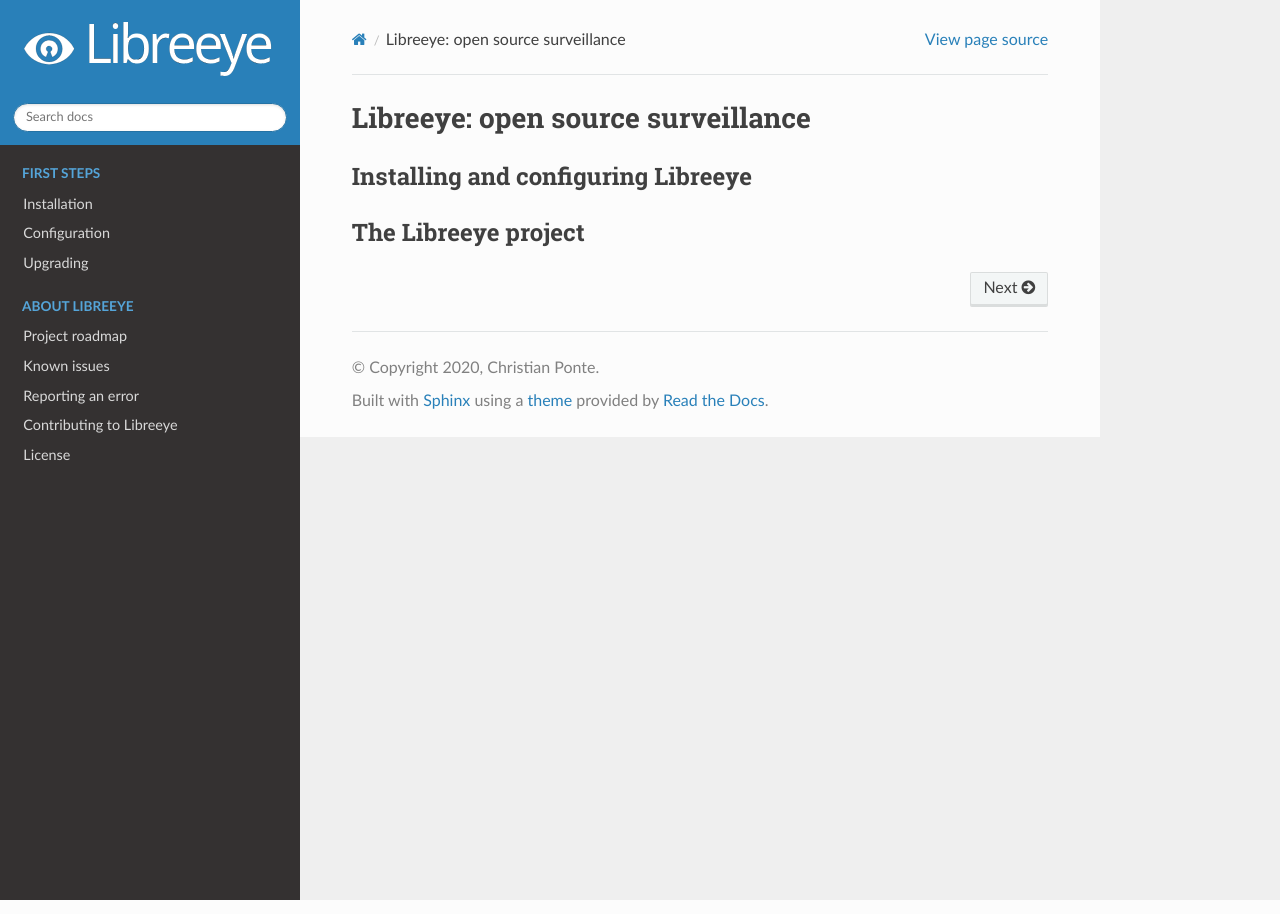
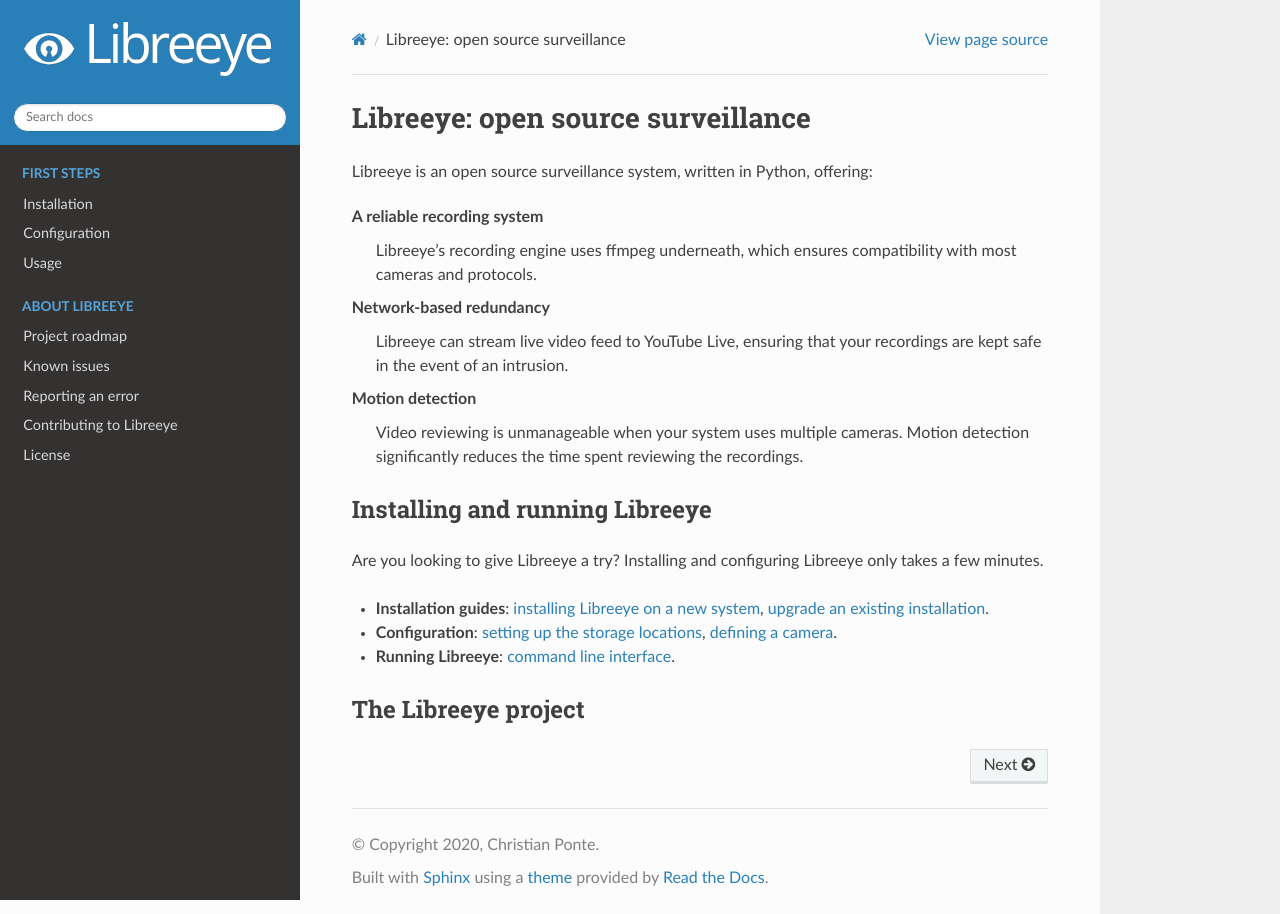
Before and after one commit to chponte/libreeye, a Sphinx documentation site: the page built from docs/index.rst, in a window 1280 px wide. Built offline with Sphinx 7.4.7 and the Read the Docs theme 2.0.0, drawn with Linux system fonts in a browser that asks for light colours; the version number could not be read and is left out.

Commit message:
Add introduction

```diff
--- a/docs/conf.py
+++ b/docs/conf.py
@@ -32,7 +32,8 @@ with open(os.path.join(root, 'VERSION'), 'r') as f:
 # extensions coming with Sphinx (named 'sphinx.ext.*') or your custom
 # ones.
 extensions = [
-    'sphinx_rtd_theme'
+    'sphinx_rtd_theme',
+    'sphinx.ext.autosectionlabel'
 ]
 
 # Add any paths that contain templates here, relative to this directory.
--- a/docs/index.rst
+++ b/docs/index.rst
@@ -1,9 +1,30 @@
 Libreeye: open source surveillance
 =========================================
 
+Libreeye is an open source surveillance system, written in Python, offering:
 
-Installing and configuring Libreeye
+A reliable recording system
+   Libreeye's recording engine uses ffmpeg underneath, which ensures
+   compatibility with most cameras and protocols.
+
+Network-based redundancy
+   Libreeye can stream live video feed to YouTube Live, ensuring that your
+   recordings are kept safe in the event of an intrusion.
+
+Motion detection
+   Video reviewing is unmanageable when your system uses multiple cameras.
+   Motion detection significantly reduces the time spent reviewing the
+   recordings.
+
+
+Installing and running Libreeye
 -------------------------------------------
+
+Are you looking to give Libreeye a try? Installing and configuring Libreeye only takes a few minutes.
+
+* **Installation guides**: :ref:`installing Libreeye on a new system<Installation>`, :ref:`upgrade an existing installation<Upgrading>`.
+* **Configuration**: :ref:`setting up the storage locations<Storage configuration>`, :ref:`defining a camera<Camera configuration>`.
+* **Running Libreeye**: :ref:`command line interface<Usage>`.
 
 .. toctree::
    :maxdepth: 2
@@ -12,7 +33,8 @@ Installing and configuring Libreeye
 
    /install/installation
    /install/configuration
-   /install/upgrading
+   /install/usage
+
 
 The Libreeye project
 -------------------------------------------
--- a/docs/install/installation.rst
+++ b/docs/install/installation.rst
@@ -6,3 +6,6 @@ Installing on Fedora using dnf
 
 Building from source
 --------------------------------------------
+
+Upgrading
+--------------------------------------------
--- a/docs/install/upgrading.rst
+++ b/docs/install/usage.rst
@@ -1,2 +1,2 @@
-Upgrading
+Usage
 =========================================
```
